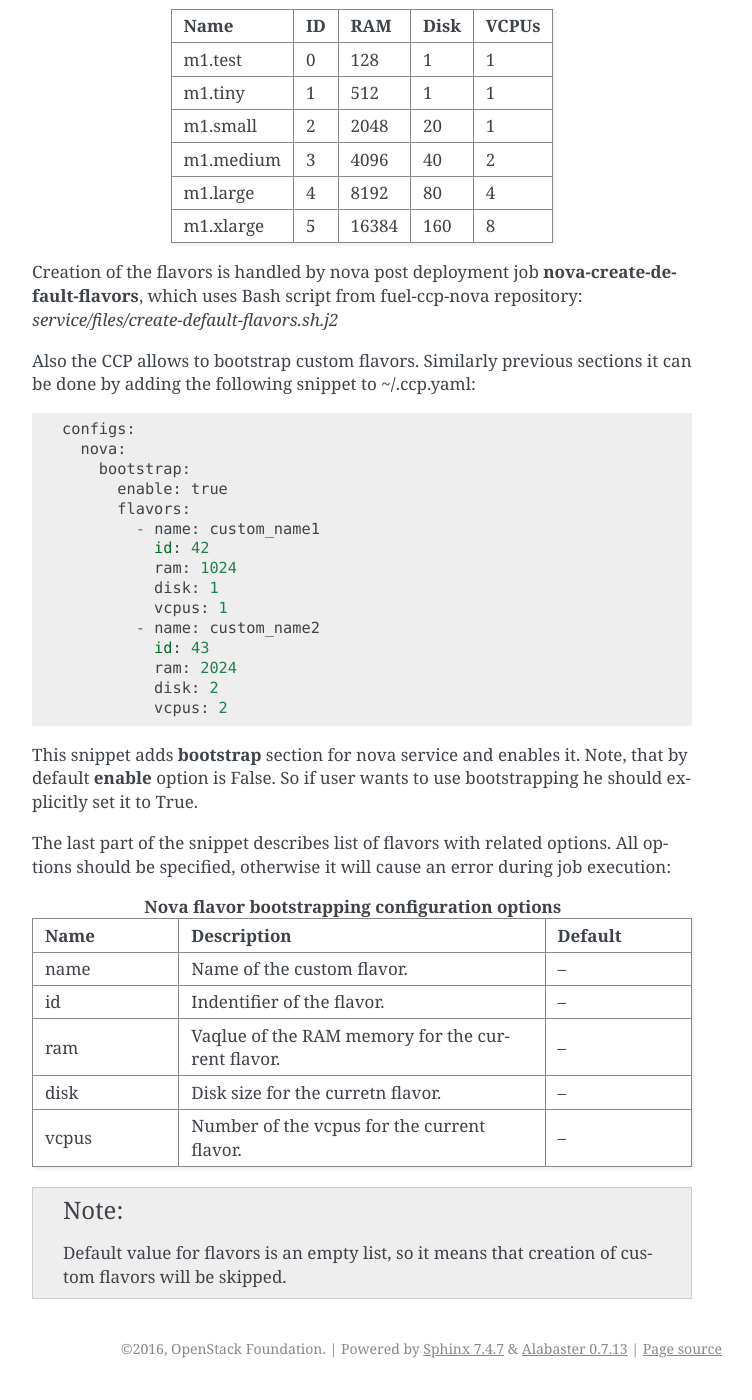
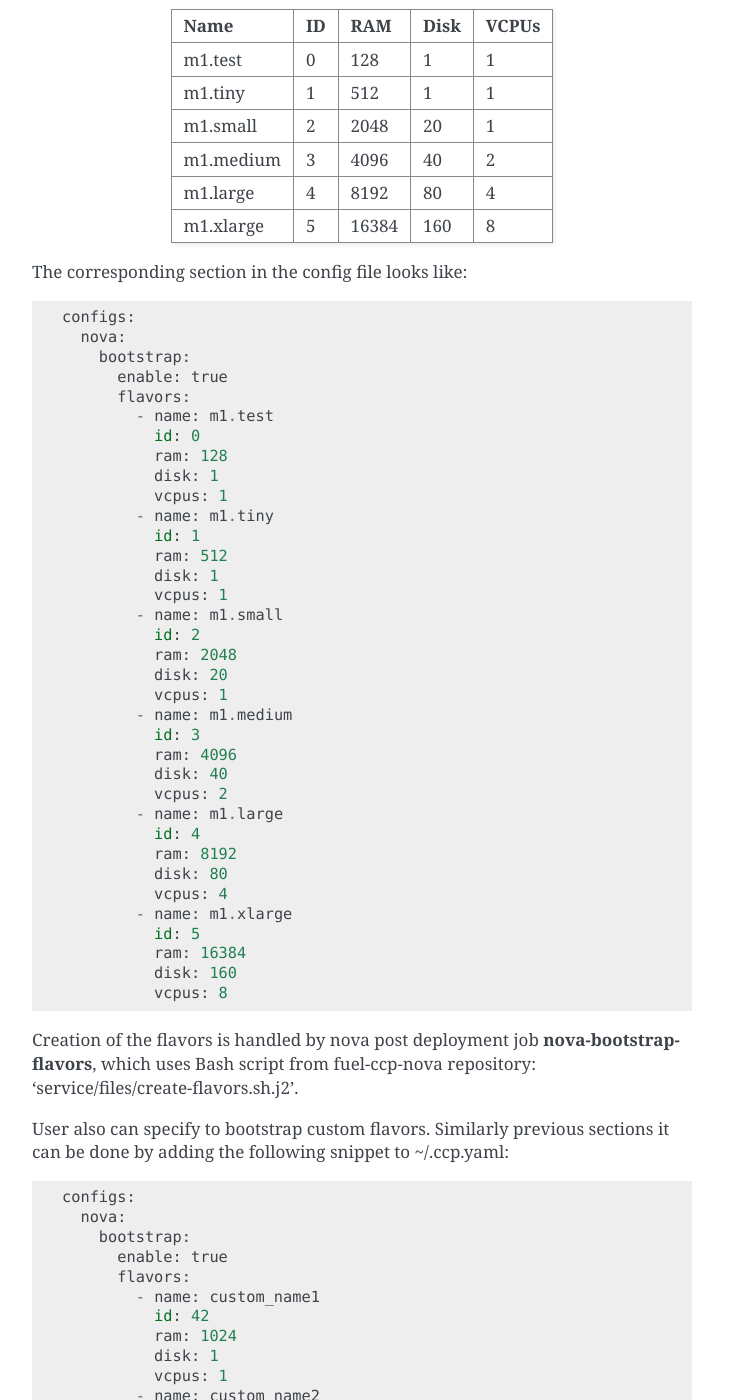
Before and after one commit to openstack-archive/fuel-ccp, a Sphinx documentation site: the page built from doc/source/bootstrapping.rst, in a window 1280 px wide and 1400 px high, scrolled down 3982 px. Shown: the whole window, without its empty margins (388-1140 px from the left). Built offline with Sphinx 7.4.7, drawn with Linux system fonts in a browser that asks for light colours; some of the changed text lies outside the part shown.

Commit message:
Update bootsrapping doc for flavors
Update doc again according last changes in the implementation.

Change-Id: If9c10e806aa8a2b5507a26a952fc885edb3b94aa
Depends-On: I07daad9be8b4ccbc5a8e618351e8897af7d61672

```diff
--- a/doc/source/bootstrapping.rst
+++ b/doc/source/bootstrapping.rst
@@ -207,7 +207,7 @@ execution:
 
 Creation of the image is handled by glance post deployment job
 **glance-cirros-image-upload**, which uses Bash script from fuel-ccp-glance
-repository: *service/files/glance-cirros-image-upload.sh.j2*
+repository: 'service/files/glance-cirros-image-upload.sh.j2'
 
 .. _flavors:
 
@@ -228,11 +228,51 @@ in the table below:
  m1.xlarge  5  16384  160  8
 ========== == ====== ===== =====
 
+The corresponding section in the config file looks like:
+
+::
+
+ configs:
+   nova:
+     bootstrap:
+       enable: true
+       flavors:
+         - name: m1.test
+           id: 0
+           ram: 128
+           disk: 1
+           vcpus: 1
+         - name: m1.tiny
+           id: 1
+           ram: 512
+           disk: 1
+           vcpus: 1
+         - name: m1.small
+           id: 2
+           ram: 2048
+           disk: 20
+           vcpus: 1
+         - name: m1.medium
+           id: 3
+           ram: 4096
+           disk: 40
+           vcpus: 2
+         - name: m1.large
+           id: 4
+           ram: 8192
+           disk: 80
+           vcpus: 4
+         - name: m1.xlarge
+           id: 5
+           ram: 16384
+           disk: 160
+           vcpus: 8
+
 Creation of the flavors is handled by nova post deployment job
-**nova-create-default-flavors**, which uses Bash script from fuel-ccp-nova
-repository: *service/files/create-default-flavors.sh.j2*
+**nova-bootstrap-flavors**, which uses Bash script from fuel-ccp-nova
+repository: 'service/files/create-flavors.sh.j2'.
 
-Also the CCP allows to bootstrap custom flavors. Similarly previous sections
+User also can specify to bootstrap custom flavors. Similarly previous sections
 it can be done by adding the following snippet to ~/.ccp.yaml:
 
 ::
@@ -253,9 +293,14 @@ it can be done by adding the following snippet to ~/.ccp.yaml:
            disk: 2
            vcpus: 2
 
-This snippet adds **bootstrap** section for nova service and enables it.
-Note, that by default **enable** option is False. So if user wants to use
-bootstrapping he should explicitly set it to True.
+.. WARNING:: New list of custom flavors will overwrite default flavors and
+             they will not be created. To avoid it, just copy paste definition
+             of default flavors to your config and then extend it by new custom
+             flavors.
+
+This snippet adds **bootstrap** section for nova service. Note, that by default
+**enable** option is True. So if user doesn't want to use bootstrapping he
+should explicitly set it to False.
 
 The last part of the snippet describes list of flavors with related options.
 All options should be specified, otherwise it will cause an error during job
@@ -283,6 +328,3 @@ execution:
    * - vcpus
      - Number of the vcpus for the current flavor.
      - --
-
-.. NOTE:: Default value for flavors is an empty list, so it means that
-          creation of custom flavors will be skipped.
```
